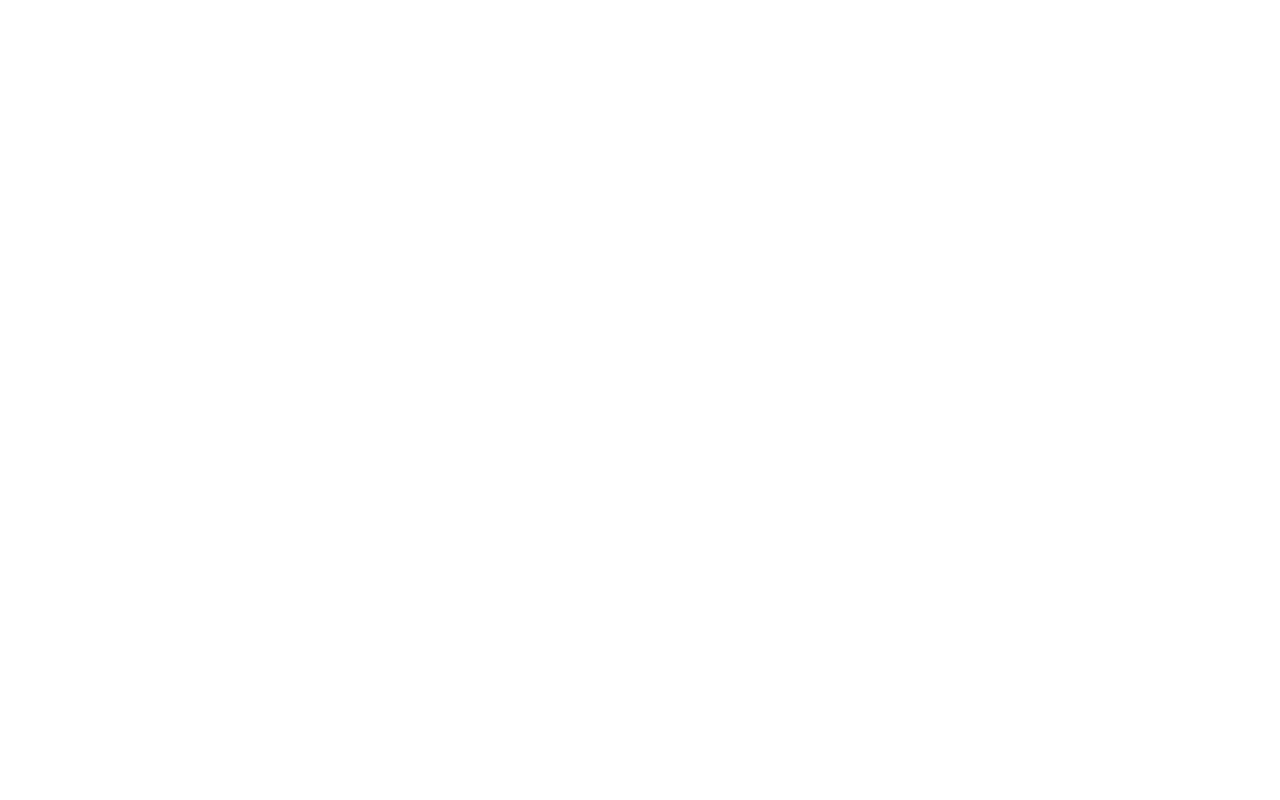
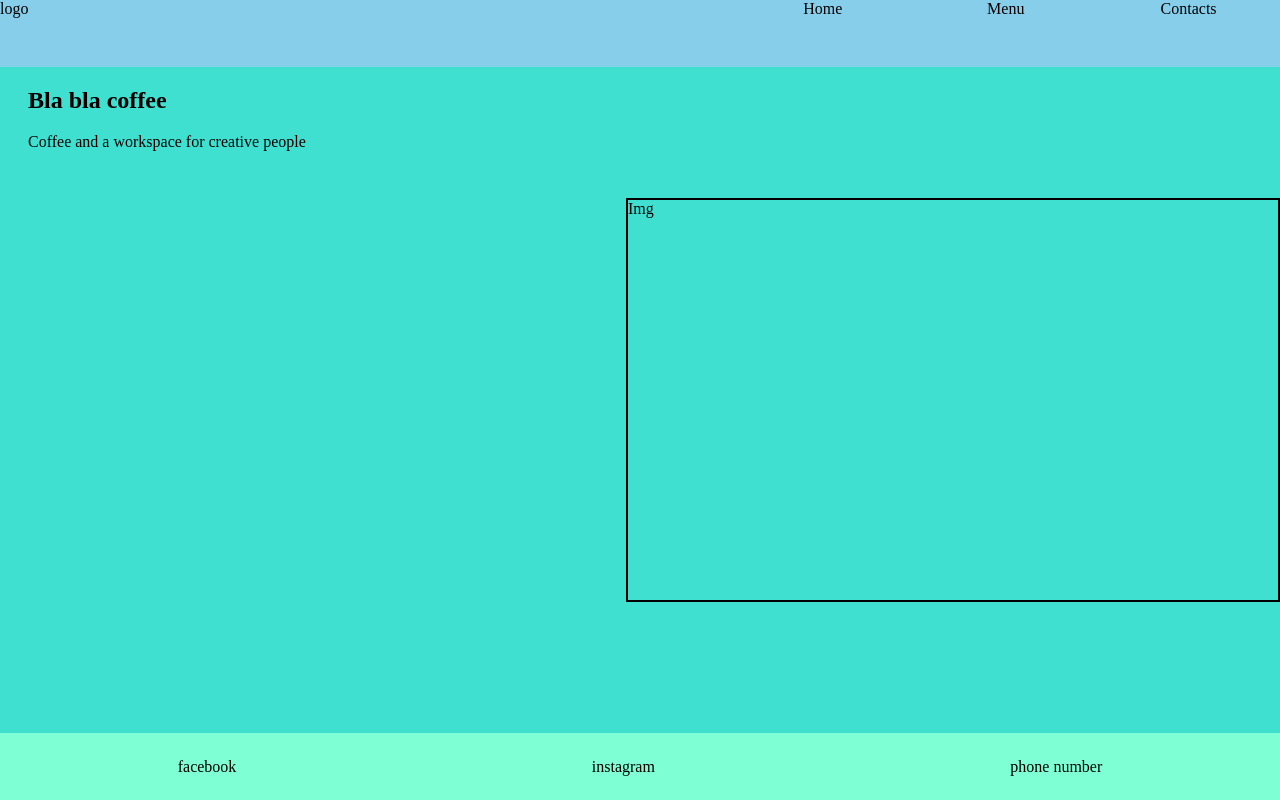
Before and after one commit to JacksonTeller/odin-restaurant-page, a website built with webpack: page dist/index.html in a window 1280 px wide. Built offline with nearby package versions, Linux system fonts and the light colour scheme.

Commit message:
Create basic HTML structure

```diff
--- /dev/null
+++ b/src/style.css
@@ -0,0 +1,64 @@
+body {
+    margin: 0;
+}
+
+#content {
+    height: 100vh;
+    width: 100vw;
+    background-color: aquamarine;
+
+    display: grid;
+    /* grid-template-columns: 1fr; */
+    grid-template-rows: 0.1fr 1fr 0.1fr;
+}
+
+.header {
+    background-color: skyblue;
+    display: grid;
+    grid-template-columns: 4fr 1fr 1fr 1fr;
+}
+
+.home, .menu, .contacts {
+    text-align: center;
+}
+
+.home:hover, .menu:hover, .contacts:hover {
+    cursor: pointer;
+}
+
+.info {
+    background-color: turquoise;
+    display: flex;
+    justify-content: space-between;
+}
+
+.description {
+    margin-right: 132px;
+    padding-left: 28px;
+    /* text-align: start; */
+}
+
+.img {
+    border: solid black 2px;
+    width: 650px;
+    height: 400px;
+    align-self: center;
+}
+
+.footer {
+    display: grid;
+}
+
+ul {
+    list-style-type: none;
+    margin: 0;
+    padding: 0;
+    display: flex;
+    justify-content: space-around;
+    align-items: center;
+}
+
+/* li {
+    display: flex;
+    align-items: center;
+} */
```
Also changed, not shown: dist/index.html.
